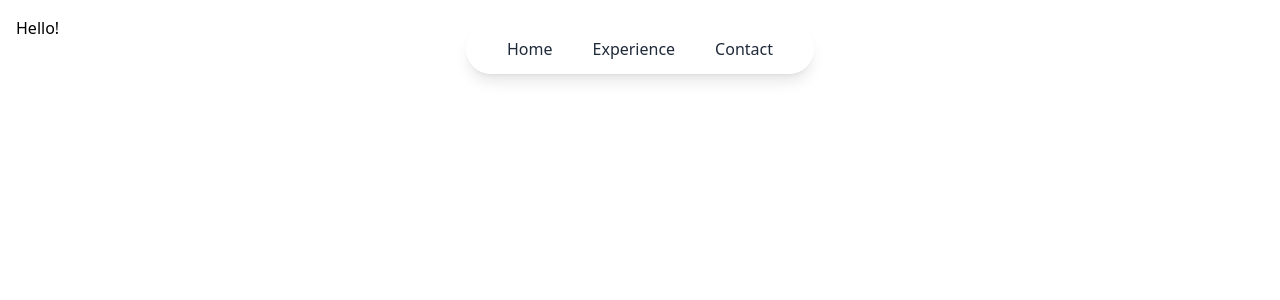
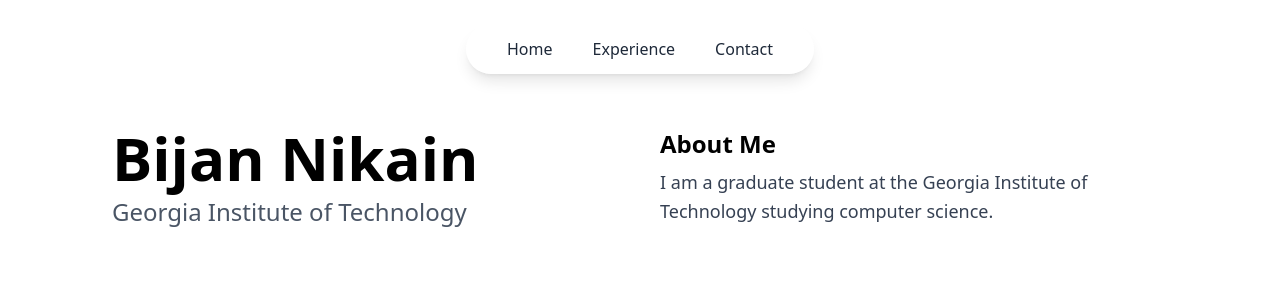
Before and after one commit to bnikain21/my-website, a Next.js app: page / in a window 1280 px wide. Shown: the top 300 px of the page. Built offline with nearby package versions, Linux system fonts and the light colour scheme.

Commit message:
init two column home page

```diff
--- a/app/layout.tsx
+++ b/app/layout.tsx
@@ -29,7 +29,9 @@ export default function RootLayout({
         className={`${geistSans.variable} ${geistMono.variable} antialiased`}
       >
         <NavBar />
-        {children}
+        <main className="pt-28">
+          {children}
+        </main>
       </body>
     </html>
   );
--- a/app/page.tsx
+++ b/app/page.tsx
@@ -3,10 +3,25 @@ import Link from "next/link";
 
 export default function Home() {
   return (
-    <main>
-      <h1>
-        Hello!
-      </h1>
-    </main>
+    <section className="flex flex-col md:flex-row items-start justify-center min-h-[60vh] px-6 md:px-12 lg:px-24 gap-10">
+
+      <div className="flex-1">
+        <h1 className="text-3xl md:text-5xl lg:text-6xl font-bold">
+          Bijan Nikain
+        </h1>
+
+        <p className="text-lg md:text-2xl text-gray-600 mt-2">
+          Georgia Institute of Technology
+        </p>
+      </div>
+      <div className="flex-1">
+        <h2 className="text-2xl font-semibold mb-2">About Me</h2>
+
+        <p className="text-base md:text-lg text-gray-700 leading-relaxed">
+          I am a graduate student at the Georgia Institute of Technology studying computer science.
+        </p>
+      </div>
+    </section>
+
   );
 }
--- a/data/work_experience_template.json
+++ b/data/work_experience_template.json
@@ -9,6 +9,8 @@
             "",
             "",
             ""
+        ], "skills": [
+            ""
         ]
     }
 ]
```
Also changed, not shown: app/globals.css (line endings or trailing spaces).
